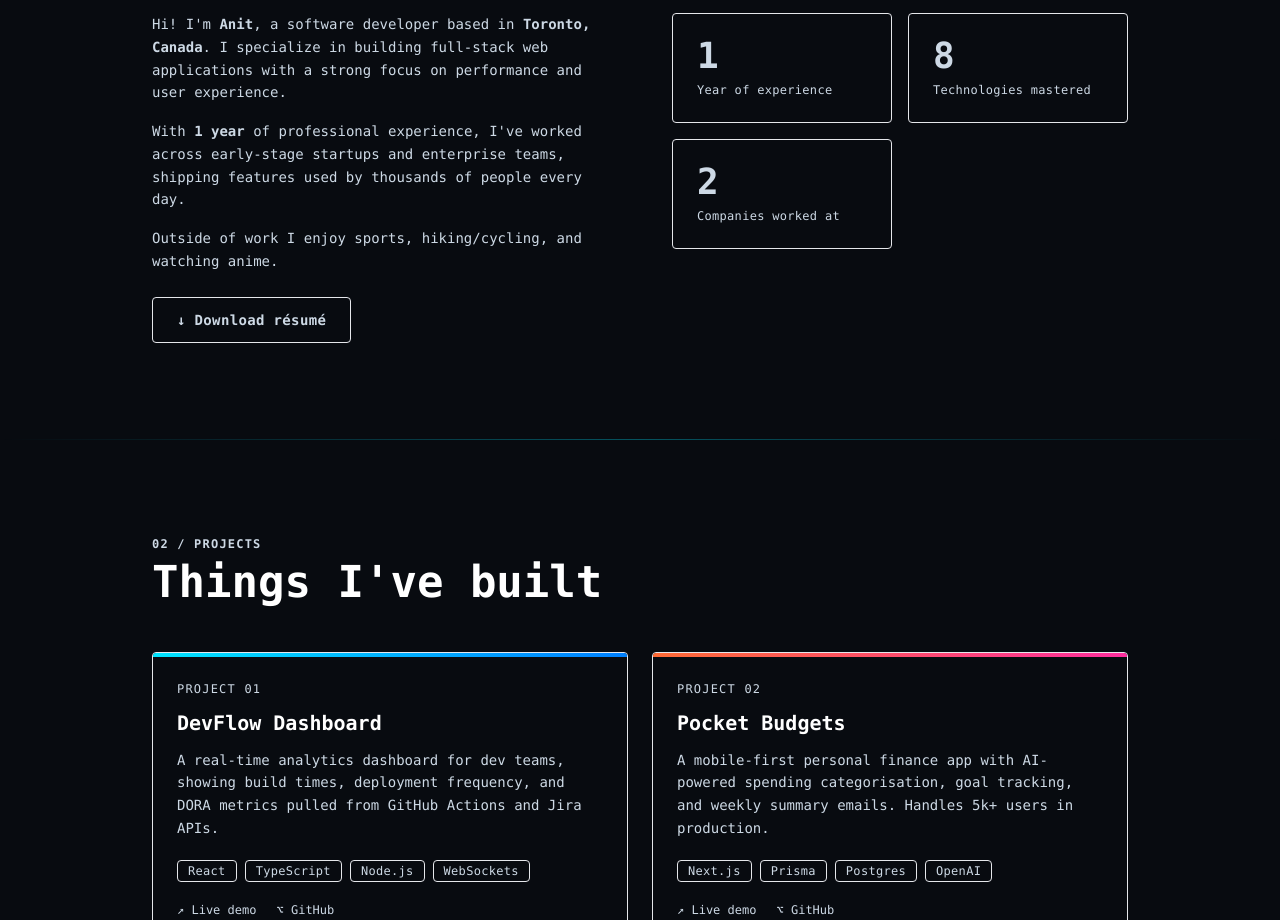
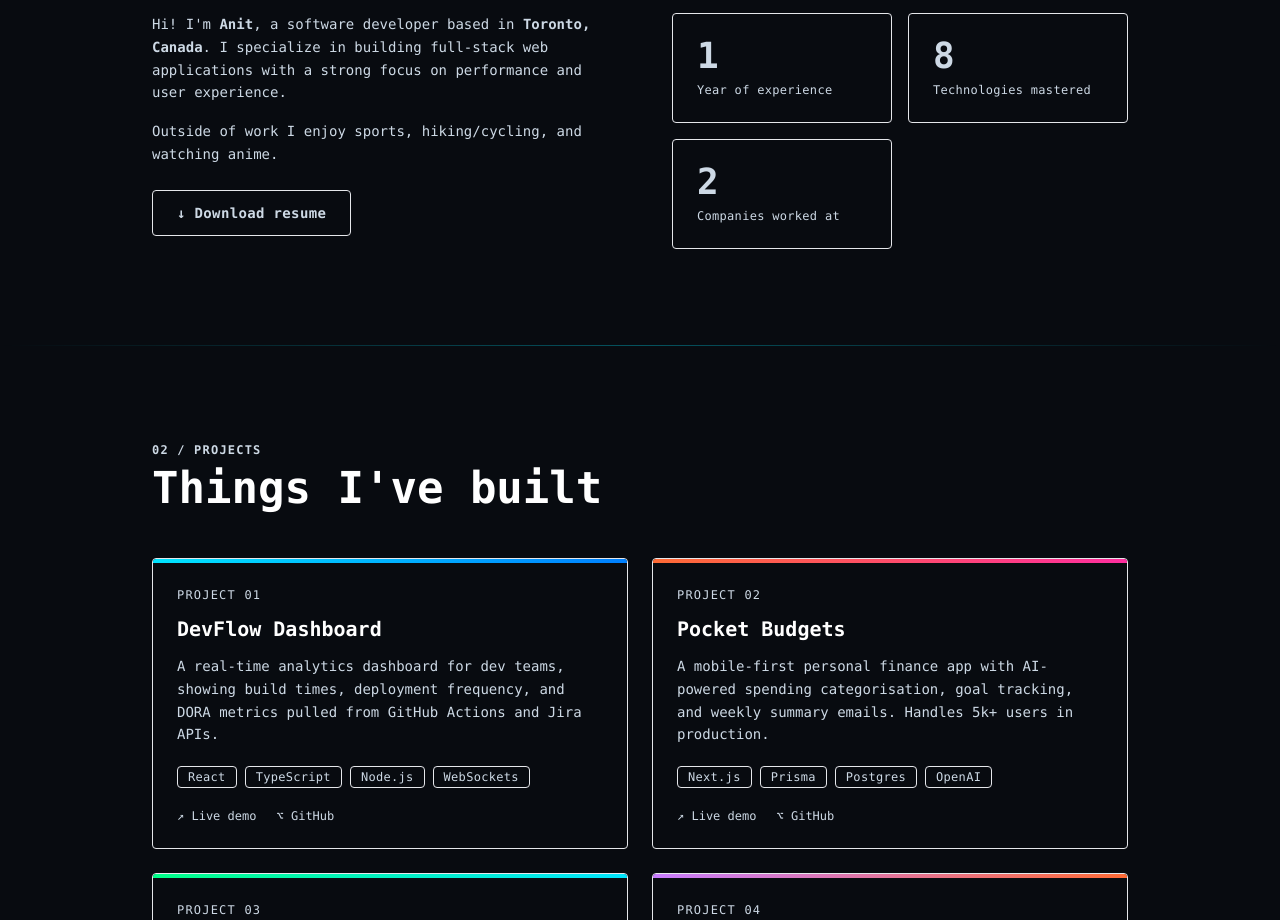
Before and after one commit to kand5950/anit-dev, a Next.js app: page / in a window 1280 px wide. Shown: the part 1000-1920 px from the top of the page. Built offline with nearby package versions, Linux system fonts and the light colour scheme.

Commit message:
small fixes

```diff
--- a/src/app/layout.tsx
+++ b/src/app/layout.tsx
@@ -38,7 +38,7 @@ export const metadata: Metadata = {
   openGraph: {
     title:       "Anit — Software Developer",
     description: "Full-stack developer • React • Node.js • TypeScript",
-    url:         "https://anit.dev",   // ← update to your Vercel URL
+    url:         "https://anit-dev-khaki.vercel.app",
     siteName:    "Anit Portfolio",
     type:        "website",
   },
--- a/src/components/layout/Footer.tsx
+++ b/src/components/layout/Footer.tsx
@@ -2,7 +2,6 @@
  * @file src/components/layout/Footer.tsx
  *
  * Simple footer showing copyright and name.
- * This is a Server Component (no "use client") — no interactivity needed.
  */
 
 import { personal } from "@/data/portfolio";
--- a/src/components/sections/About.tsx
+++ b/src/components/sections/About.tsx
@@ -51,7 +51,7 @@ export default function About() {
             ))}
             <div className="pt-2">
               <Button as="a" href={personal.resumeUrl} variant="ghost">
-                ↓ Download résumé
+                ↓ Download resume
               </Button>
             </div>
           </motion.div>
--- a/src/components/sections/Hero.tsx
+++ b/src/components/sections/Hero.tsx
@@ -181,8 +181,6 @@ export default function Hero() {
             {/*
              * Avatar ring — the ::before pseudo-element (managed via globals.css)
              * creates the rotating conic-gradient ring effect.
-             * To use a real photo: replace the emoji with:
-             *   <Image src="/avatar.jpg" alt="Alex Chen" fill className="object-cover rounded-full" />
              */}
             <div
               className="w-52 h-52 rounded-full border-2 border-accent flex items-center
--- a/src/components/ui/SectionHeader.tsx
+++ b/src/components/ui/SectionHeader.tsx
@@ -1,7 +1,7 @@
 /**
  * @file src/components/ui/SectionHeader.tsx
  *
- * Renders the small numbered label (e.g. "01 / about me") above
+ * Renders the small numbered label
  * every section title. Keeps heading styles consistent site-wide.
  */
 
--- a/src/data/portfolio.ts
+++ b/src/data/portfolio.ts
@@ -8,7 +8,7 @@
 
 export interface Project {
   id: number;
-  number: string;           // Display label e.g. "PROJECT 01"
+  number: string;           // Display label
   title: string;
   description: string;
   tags: string[];           // Tech stack tags
@@ -53,7 +53,6 @@ export const personal = {
 
   bio: [
     `Hi! I'm <strong>Anit</strong>, a software developer based in <strong>Toronto, Canada</strong>. I specialize in building full-stack web applications with a strong focus on performance and user experience.`,
-    `With <strong>1 year</strong> of professional experience, I've worked across early-stage startups and enterprise teams, shipping features used by thousands of people every day.`,
     `Outside of work I enjoy sports, hiking/cycling, and watching anime.`,
   ],
 };
```
